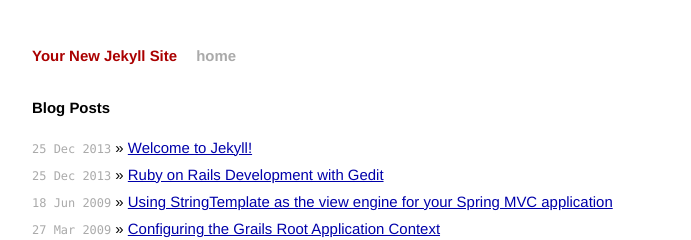
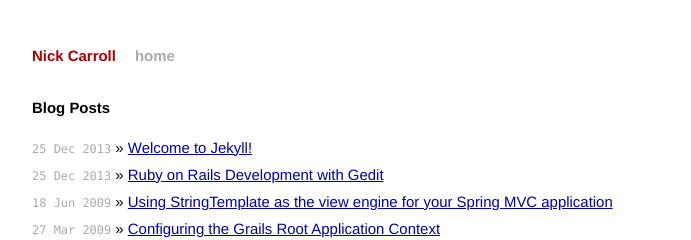
Before and after one commit to ncarroll/ncarroll.github.io, a Jekyll site: the page built from index.html, in a window 1280 px wide. Shown: the top 240 px of the page, without its empty margins (294-985 px from the left). Built offline with Jekyll 4.4.1, drawn with Linux system fonts in a browser that asks for light colours; Markdown is read by kramdown in place of the engine named in the settings.

Commit message:
Config changes.

```diff
--- a/_config.yml
+++ b/_config.yml
@@ -1,3 +1,4 @@
-name: Your New Jekyll Site
+name: Nick Carroll
 markdown: redcarpet
 pygments: true
+permalink: pretty
```
